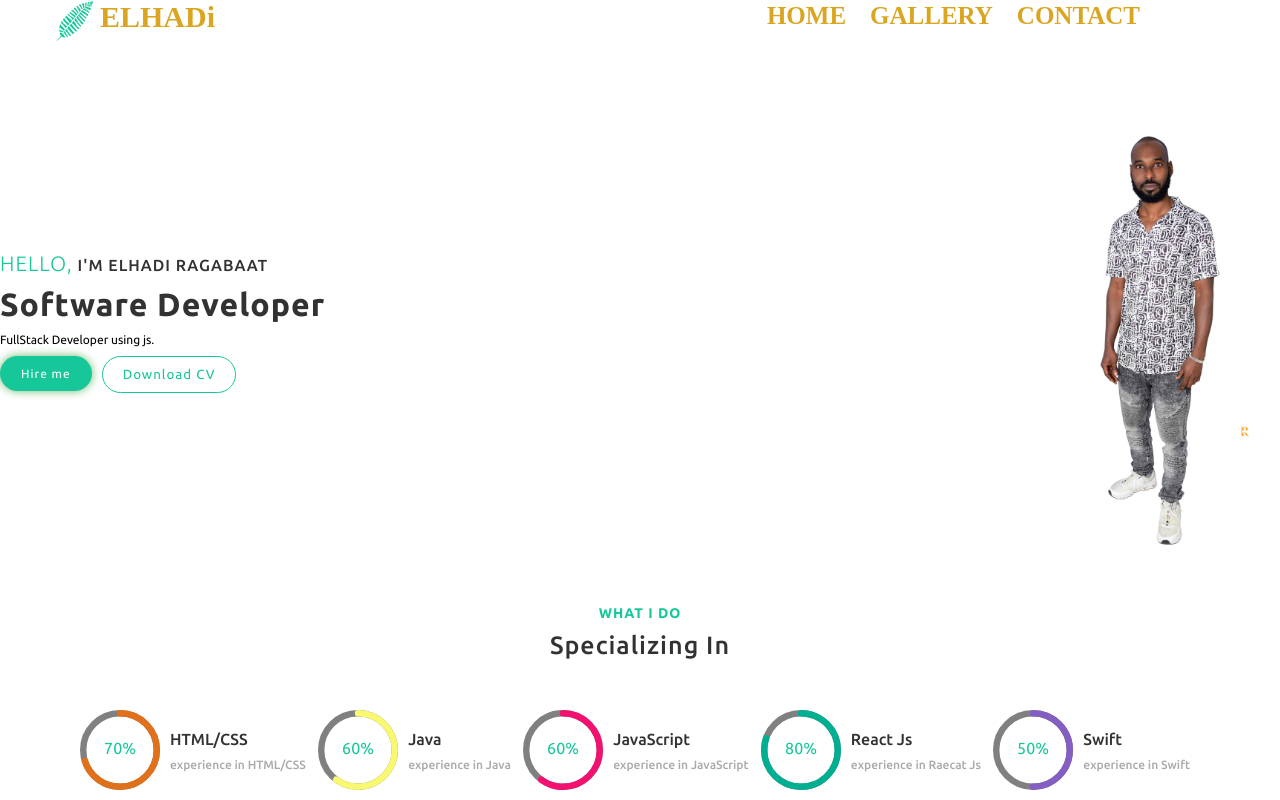
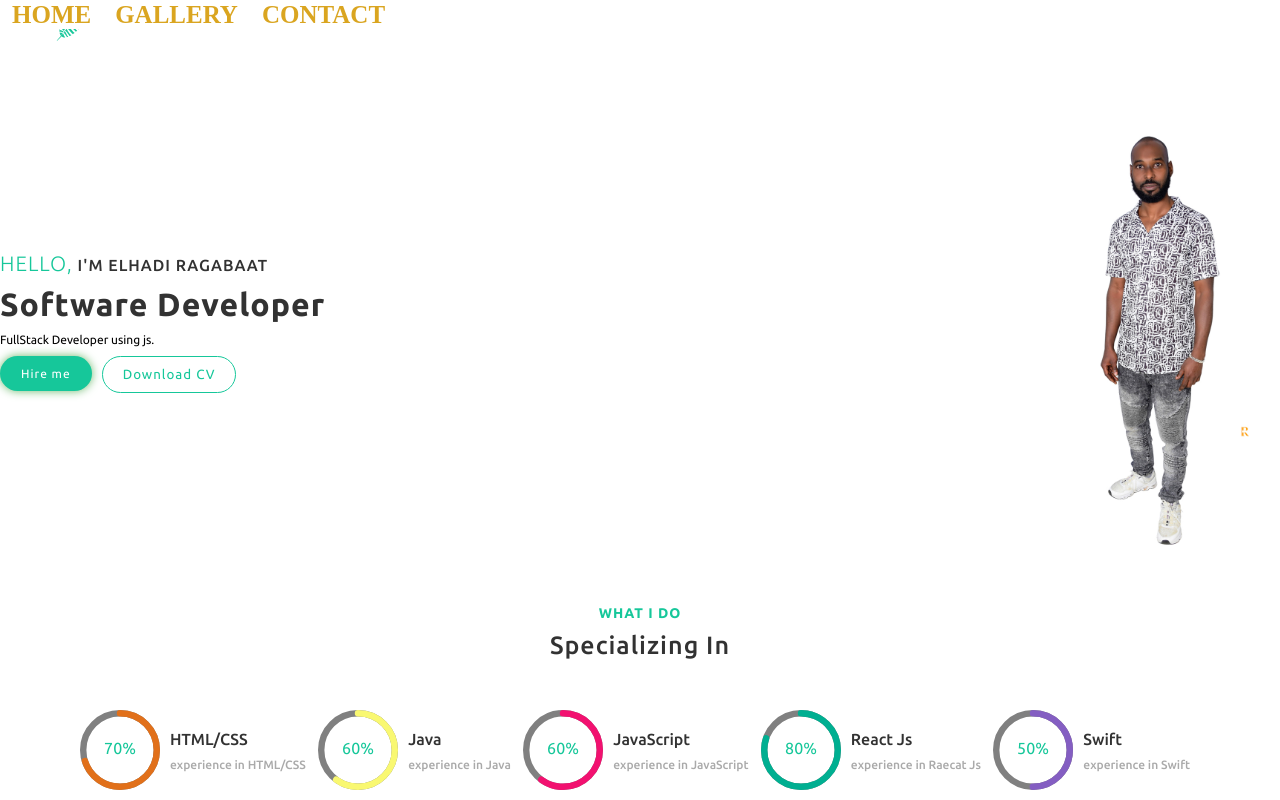
Before and after one commit to ElhadiRagabaat/ProfProject, a React (Create React App) app: page / in a window 1280 px wide. Shown: the top 800 px of the page. Built offline with nearby package versions, Linux system fonts and the light colour scheme.

Commit message:
new2  commit

```diff
--- a/src/components/Header/style.css
+++ b/src/components/Header/style.css
@@ -12,6 +12,12 @@
     margin-top: -25px;
     object-fit: cover;
 
+}
+.headerMenus{
+    position: fixed;
+    top: 0;
+    z-index: 100;
+    background-color: #fff;
 }
 
 .headerMenus a{
```
